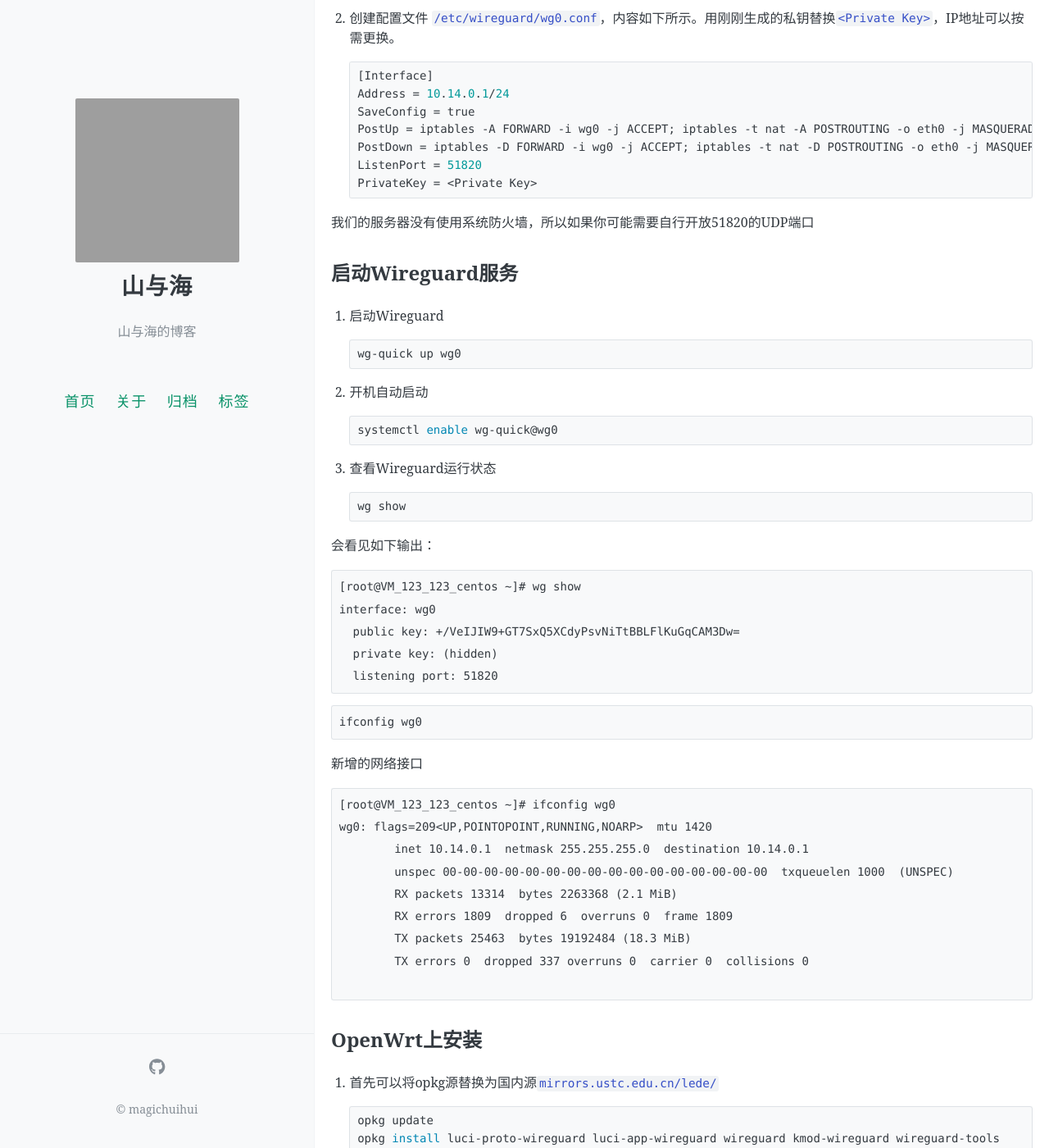
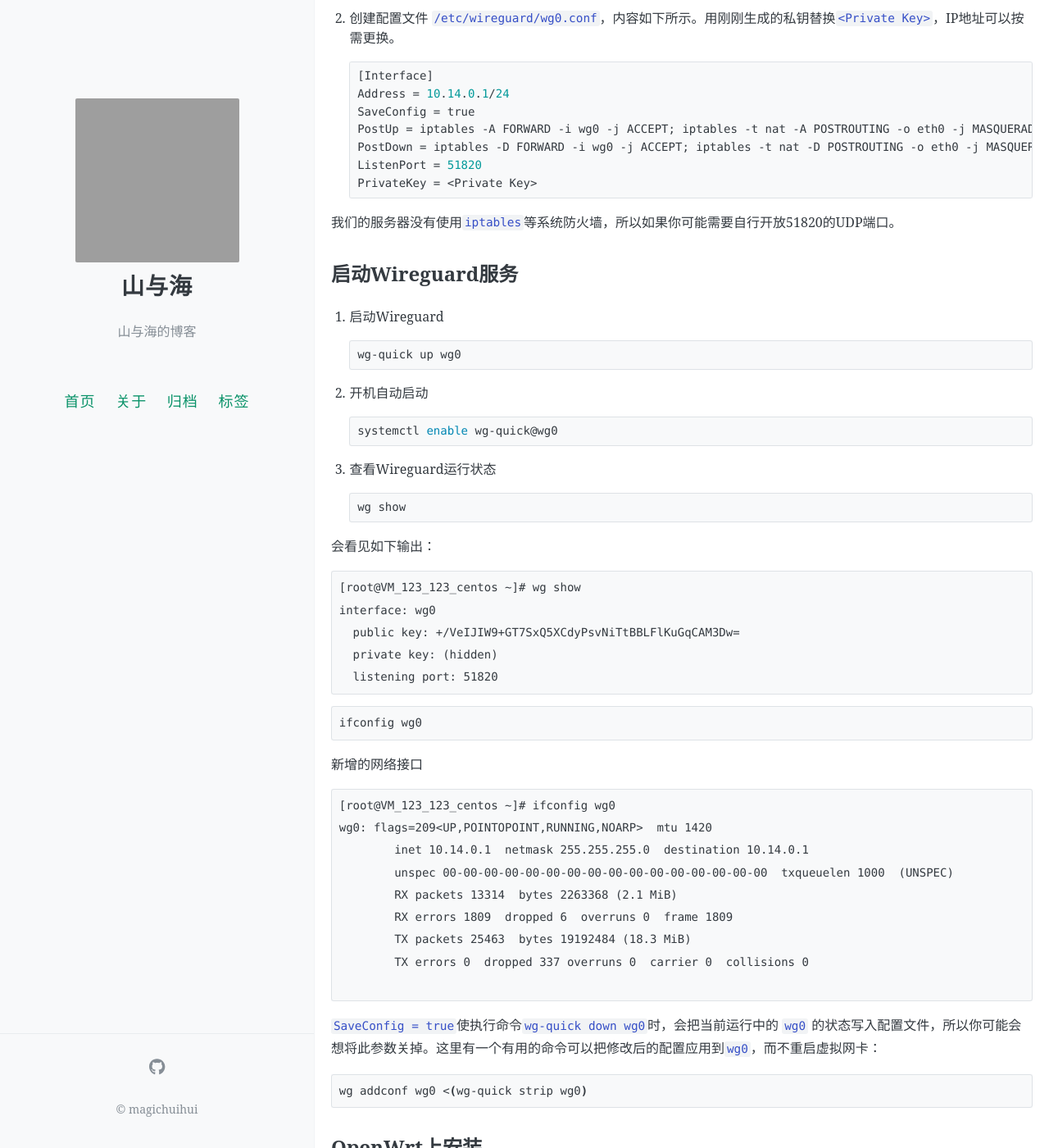
Before and after one commit to magichuihui/magichuihui.github.io, a Jekyll site: the page built from _posts/2020-02-20-wireguard-openwrt.md, in a window 1280 px wide and 1400 px high, scrolled down 1212 px. Shown: the whole window at 82% size. Built offline with Jekyll 4.4.1, drawn with Linux system fonts in a browser that asks for light colours; nearby versions of some CDN libraries; comment, search, counter and statistics services are not loaded; some of the changed text lies outside the part shown; grey boxes are pictures that could not be loaded.

Commit message:
wireguard useful command

````diff
--- a/_posts/2020-02-20-wireguard-openwrt.md
+++ b/_posts/2020-02-20-wireguard-openwrt.md
@@ -59,13 +59,13 @@ cd ..
 [Interface]
 Address = 10.14.0.1/24
 SaveConfig = true
-PostUp = iptables -A FORWARD -i wg0 -j ACCEPT; iptables -t nat -A POSTROUTING -o eth0 -j MASQUERADE;
-PostDown = iptables -D FORWARD -i wg0 -j ACCEPT; iptables -t nat -D POSTROUTING -o eth0 -j MASQUERADE;
+PostUp = iptables -A FORWARD -i wg0 -j ACCEPT; iptables -t nat -A POSTROUTING -o eth0 -j MASQUERADE; iptables -t nat -A POSTROUTING -o wg0 -j MASQUERADE;
+PostDown = iptables -D FORWARD -i wg0 -j ACCEPT; iptables -t nat -D POSTROUTING -o eth0 -j MASQUERADE; iptables -t nat -D POSTROUTING -o wg0 -j MASQUERADE;
 ListenPort = 51820
 PrivateKey = <Private Key>
     ```
 
-我们的服务器没有使用系统防火墙，所以如果你可能需要自行开放51820的UDP端口
+我们的服务器没有使用`iptables`等系统防火墙，所以如果你可能需要自行开放51820的UDP端口。
 
 ## 启动Wireguard服务
 
@@ -111,6 +111,12 @@ wg0: flags=209<UP,POINTOPOINT,RUNNING,NOARP>  mtu 1420
         TX packets 25463  bytes 19192484 (18.3 MiB)
         TX errors 0  dropped 337 overruns 0  carrier 0  collisions 0
 
+```
+
+`SaveConfig = true`使执行命令`wg-quick down wg0`时，会把当前运行中的 `wg0` 的状态写入配置文件，所以你可能会想将此参数关掉。这里有一个有用的命令可以把修改后的配置应用到`wg0`，而不重启虚拟网卡：
+
+```bash
+wg addconf wg0 <(wg-quick strip wg0)
 ```
 
 ## OpenWrt上安装
@@ -191,3 +197,9 @@ LuCI中打开`Network>Firewall>NAT Rules>Add`，添加如下设置
 > Outbound device: wg0
 
 保存并应用，然后在电脑试试吧
+
+## 参考
+
+<div id="refer-1"></div>
+
+- [1]  [OpenWRT WireGuard VPN Server Tutorial](https://www.reddit.com/r/openwrt/comments/bahhua/openwrt_wireguard_vpn_server_tutorial/)
````
